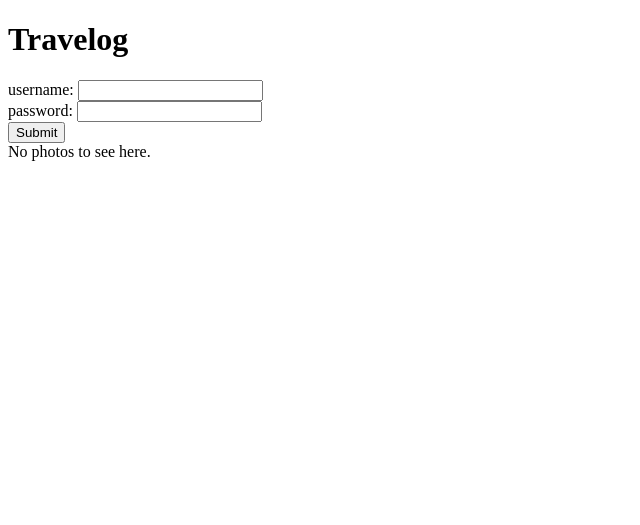
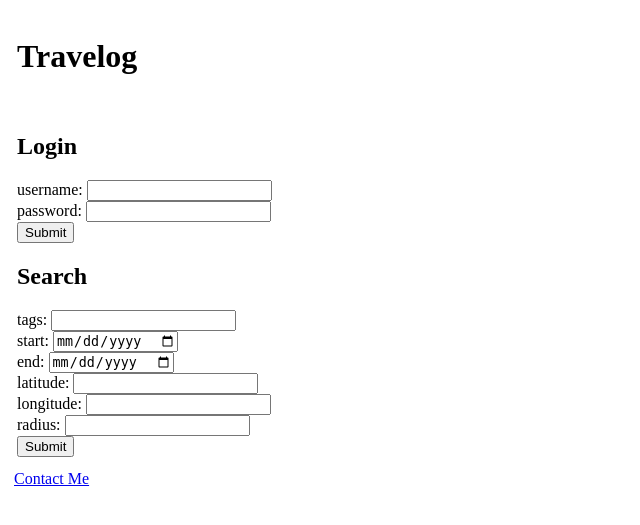
Before and after one commit to vdikun/travelog, a Flask app: template templates/index.html in a window 1280 px wide. Shown: the top 525 px of the page, without its empty margins (0-640 px from the left). Run offline with Flask 2, Linux system fonts and the light colour scheme; the template is opened without the code that fills it: values that come from a table or form of the project are taken from there, others are empty; parts of the project's set-up code (start-up, migrations or seed data) failed here and were passed over; some libraries are stand-ins or nearby versions.

Commit message:
last stuff worked on, not sure if functional. just want to move from old laptop

```diff
--- a/config.py
+++ b/config.py
@@ -1,4 +1,4 @@
-DATABASE = '/tmp/travelog.db'
+DATABASE = '/var/lib/sqlite3/travelog.db'
 DATABASEURI = 'sqlite:///' + DATABASE
 DEBUG = True
 SECRET_KEY = "ihavethepants"
--- a/models/photo/photos.py
+++ b/models/photo/photos.py
@@ -89,10 +89,10 @@ def load_all_photos():
 
 def get_photos(tags, start, end, lat, lon, rad):
     photos = load_all_photos()
-    print start, " ", end
     # filter for matching tags: AND
     if tags:
         tags = [tag.strip() for tag in tags.split(',')]
+        print "tags: ", tags
         for tag in tags:
             photos = filter(lambda x: tag in x.tags, photos)
     # filter by start date
--- a/schema.sql
+++ b/schema.sql
@@ -12,8 +12,7 @@ create table photos (
     date_created datetime default null,
     date_uploaded datetime default null,
     lat float default null,
-    lon float default null,
-    uploaded integer not null default 0
+    lon float default null
 );
 create table phototag (
     p_id integer,
--- a/templates/index.html
+++ b/templates/index.html
@@ -1,11 +1,36 @@
-{% from "macros.html" import show_photos, render_form %}
+{% from "macros.html" import show_photos, iterform %}
 
 {% extends "layout.html" %}
 {% block body %}
-  {% if current_user.is_authenticated() %}
-    {{ render_form(upload_form, "/upload/", enctype="multipart/form-data") }}
-  {% else %}
-    {{ render_form(login_form, "/login/") }}
-  {% endif %}
-  {{ show_photos(photos) }}
+      <table>
+        <tr>
+          <td class=options>
+              {% if current_user.is_authenticated() %}
+                <div class=upload>
+                  <h2>Upload</h2>
+                  <form method="POST" action="/photos/" enctype="multipart/form-data" id="uploadform">
+                  {{ iterform(upload_form) }}
+                  </form>
+                </div>
+              {% else %}
+                <div class=login>
+                  <h2>Login</h2>
+                  <form method="POST" action="/login/" id="loginform">
+                  {{ iterform(login_form) }}
+                  </form>
+                </div>
+              {% endif %}
+              <div class=search>
+                <h2>Search</h2>
+                <form method="GET" action="/photos/" id="photoform">
+                  {{ iterform(search_form) }}
+                </form>
+              </div>
+          </td>
+          <td class=photos id=photos>
+          </td>
+        </tr>
+      </table>
+
+
 {% endblock %}
--- a/templates/layout.html
+++ b/templates/layout.html
@@ -1,15 +1,41 @@
 <!doctype html>
+<head>
     <title>Travelog</title>
-<!--<link rel=stylesheet type=text/css href="{{ url_for('static', filename='style.css') }}">-->
-<div class=page>
-  <h1>Travelog</h1>
-  <div class=metanav>
+    <link rel=stylesheet type=text/css href="{{ url_for('static', filename='style.css') }}">
+    <script src="//ajax.googleapis.com/ajax/libs/jquery/1.11.1/jquery.min.js" ></script>
+    <script type=text/javascript src="{{ url_for('static', filename='script.js') }}" ></script>
+</head>
+
+<table class=wrapper><tr><td>
+<table class=page>
+  <tr>
+    <td>
+      <table class=header>
+        <tr>
+          <td class=title><h1>Travelog</h1></td>
+          <td class=metanav>
           {% if current_user.is_authenticated() %}
             Logged in as {{ current_user.name }}. <a href="{{ url_for('default.logout') }}">log out?</a>
           {% endif %}
-  </div>
+          </td>
+        </tr>
+      </table>
+      <table class=flash><tr><td>
         {% for message in get_flashed_messages() %}
           <div class=flash>{{ message }}</div>
         {% endfor %}
+      </td></tr></table>
+    </td>
+  </tr>
+  <tr>
+    <td class=body>
       {% block body %}{% endblock %}
-</div>
+    </td>
+  </tr>
+</table>
+</td></tr>
+<tr><td>
+<table class=footer>
+  <tr><td><a href="{{ url_for('static', filename='contact.html') }}">Contact Me</a></td></tr>
+</table>
+</td></tr></table>
--- a/templates/macros.html
+++ b/templates/macros.html
@@ -1,20 +1,17 @@
-{% macro render_form(form, endpoint, enctype=None) %}
-{% if enctype %}
-  <form method="POST" action="{{ endpoint }}" enctype="{{ enctype }}">
-{% else %}
-  <form method="POST" action="{{ endpoint }}">
-{% endif %}
+{% macro iterform(form) %}
   {% for value in form %}
-    <div>{{ value.label }}: {{ value() }}</div>
+    <div class=formspan>
+    <span class="field">{{ value.label }}:</span> <span class="input">{{ value() }}</span>
+    </div>
   {% endfor %}
   {{ form.csrf_token }}
   <input type="submit" value="Submit">
-  </form>
 {% endmacro %}
 
 {% macro show_photo(photo, show_tags) %}
   <div class=photo>
   <h2>A photo</h2>
+  <img src="{{ photo.img_uri }}" class=photo_img>
   {% if show_tags %}
     <div class=tags>
     {% for tag in photo.tags %}
--- a/templates/show_photo.html
+++ b/templates/show_photo.html
@@ -2,5 +2,5 @@
 
 {% extends "layout.html" %}
 {% block body %}
-  {{ show_photo(photo, True) }}
+  <div class=details>{{ show_photo(photo, True) }}</div>
 {% endblock %}
```
Also changed, not shown: api/api.py (+9 -3 lines), models/photo/tasks.py (+8 -4 lines), templates/search.html (deleted, +0 -8 lines), test_schema.sql (+5 -8 lines), todo.txt (added, +11 -0 lines), views/default.py (+15 -19 lines), 1 other file. Lines whose indentation alone changed are shown as unchanged.
